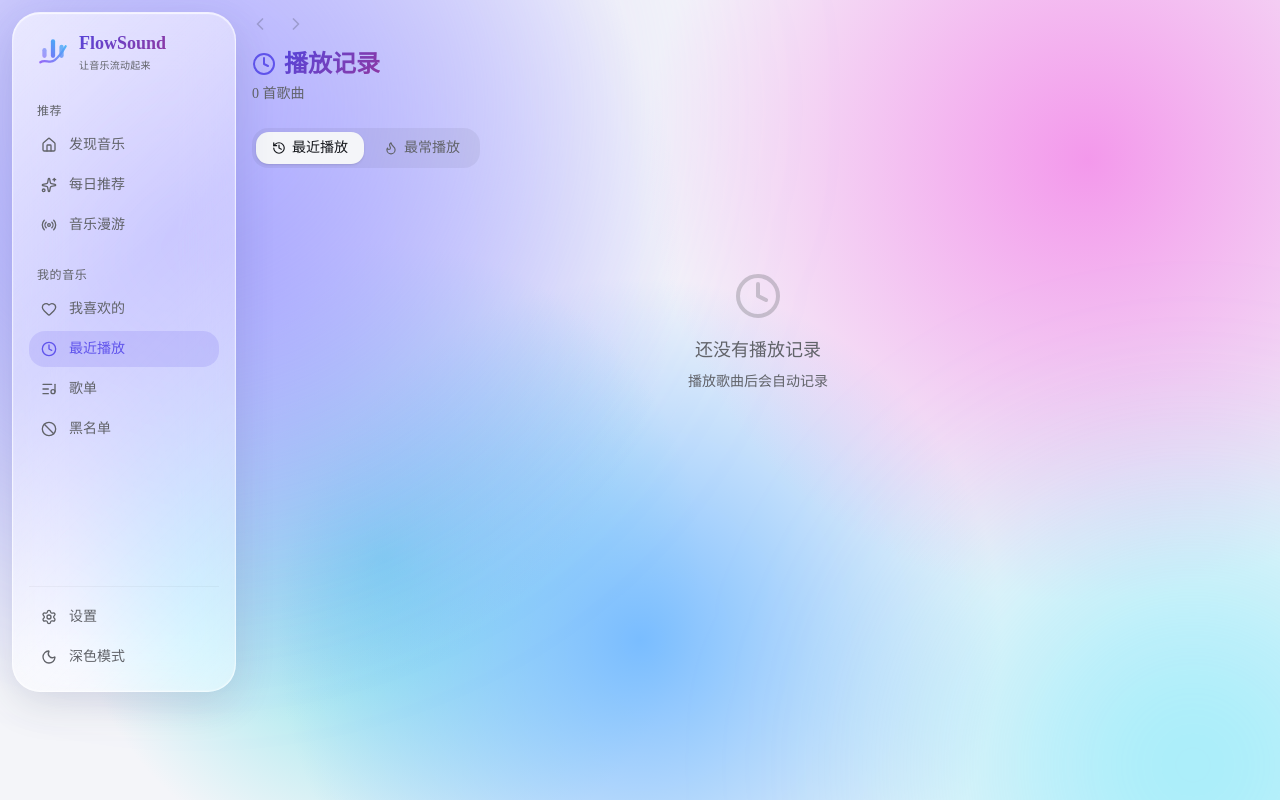
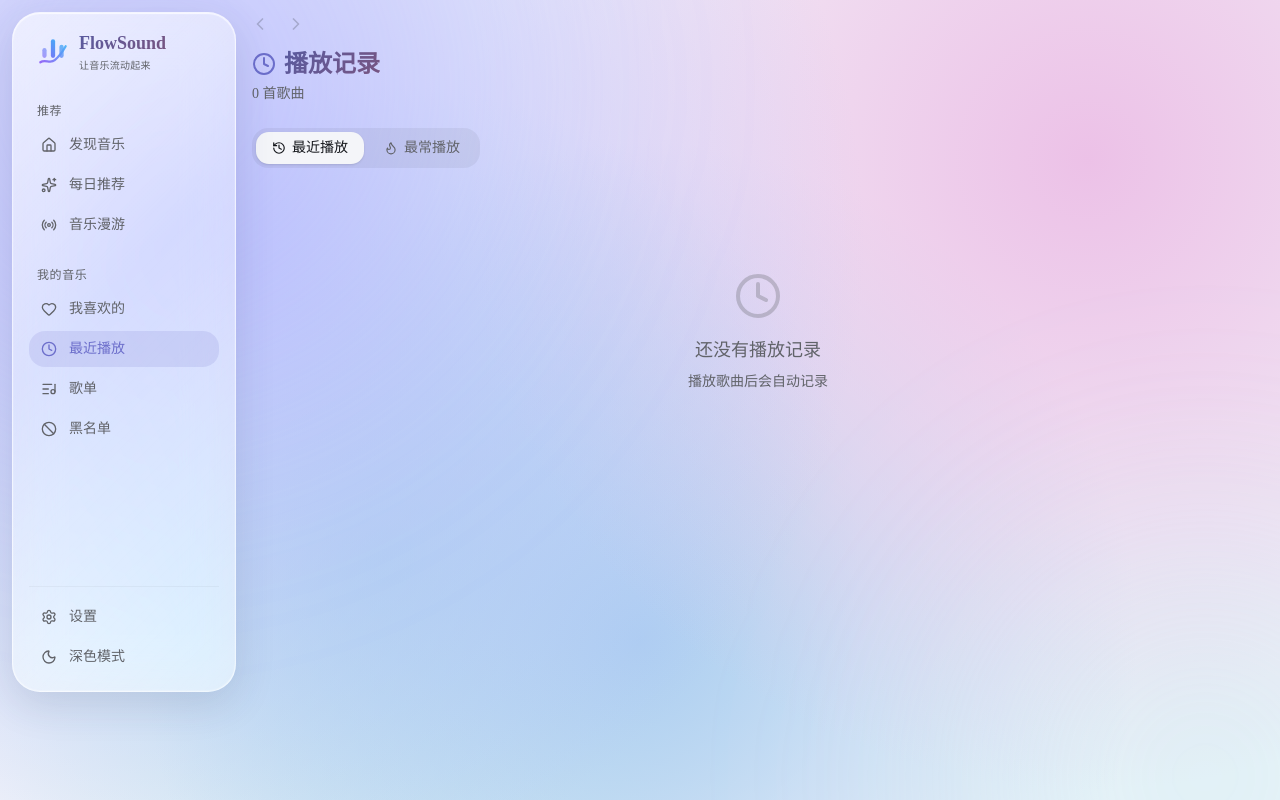
Before and after one commit to SWG92/flowsound, a Next.js app: page /history in a window 1280 px wide. Built offline with nearby package versions, Linux system fonts and the light colour scheme; no server answers.

Commit message:
ui: 全局氛围转向舒缓——主色/光斑/渐变降饱和、动效去弹簧过冲、节奏放缓（令牌层统一调整，可单提交回退）

```diff
--- a/src/app/globals.css
+++ b/src/app/globals.css
@@ -58,7 +58,7 @@
   --card-foreground: oklch(0.2 0.01 270);
   --popover: oklch(1 0 0 / 0.8);
   --popover-foreground: oklch(0.2 0.01 270);
-  --primary: oklch(0.55 0.22 280);
+  --primary: oklch(0.58 0.14 280);
   --primary-foreground: oklch(1 0 0);
   --secondary: oklch(0.95 0.005 270);
   --secondary-foreground: oklch(0.3 0.01 270);
@@ -69,7 +69,7 @@
   --destructive: oklch(0.6 0.2 25);
   --border: oklch(0 0 0 / 8%);
   --input: oklch(0 0 0 / 6%);
-  --ring: oklch(0.55 0.22 280);
+  --ring: oklch(0.58 0.14 280);
   --chart-1: oklch(0.7 0.2 280);
   --chart-2: oklch(0.65 0.2 320);
   --chart-3: oklch(0.6 0.15 250);
@@ -78,12 +78,12 @@
   --radius: 1rem;
   --sidebar: oklch(1 0 0 / 0.5);
   --sidebar-foreground: oklch(0.2 0.01 270);
-  --sidebar-primary: oklch(0.55 0.22 280);
+  --sidebar-primary: oklch(0.58 0.14 280);
   --sidebar-primary-foreground: oklch(1 0 0);
   --sidebar-accent: oklch(0.93 0.01 270);
   --sidebar-accent-foreground: oklch(0.2 0.01 270);
   --sidebar-border: oklch(0 0 0 / 6%);
-  --sidebar-ring: oklch(0.55 0.22 280);
+  --sidebar-ring: oklch(0.58 0.14 280);
 }
 
 @layer base {
@@ -106,7 +106,7 @@
   --card-foreground: oklch(0.92 0.005 270);
   --popover: oklch(0.18 0.005 270 / 0.9);
   --popover-foreground: oklch(0.92 0.005 270);
-  --primary: oklch(0.65 0.22 280);
+  --primary: oklch(0.68 0.13 280);
   --primary-foreground: oklch(1 0 0);
   --secondary: oklch(0.22 0.005 270);
   --secondary-foreground: oklch(0.9 0.005 270);
@@ -117,7 +117,7 @@
   --destructive: oklch(0.5 0.2 25);
   --border: oklch(1 0 0 / 10%);
   --input: oklch(1 0 0 / 8%);
-  --ring: oklch(0.65 0.22 280);
+  --ring: oklch(0.68 0.13 280);
   --chart-1: oklch(0.7 0.2 280);
   --chart-2: oklch(0.65 0.2 320);
   --chart-3: oklch(0.6 0.15 250);
@@ -125,12 +125,12 @@
   --chart-5: oklch(0.5 0.12 160);
   --sidebar: oklch(0.18 0.005 270 / 0.6);
   --sidebar-foreground: oklch(0.92 0.005 270);
-  --sidebar-primary: oklch(0.65 0.22 280);
+  --sidebar-primary: oklch(0.68 0.13 280);
   --sidebar-primary-foreground: oklch(1 0 0);
   --sidebar-accent: oklch(0.22 0.01 270);
   --sidebar-accent-foreground: oklch(0.92 0.005 270);
   --sidebar-border: oklch(1 0 0 / 8%);
-  --sidebar-ring: oklch(0.65 0.22 280);
+  --sidebar-ring: oklch(0.68 0.13 280);
 }
 
 /* ===== Liquid Glass 液态玻璃材质系统 =====
@@ -168,30 +168,30 @@ body::before {
   height: 65vmax;
   left: -12vmax;
   top: -18vmax;
-  animation: liquid-drift-a 32s ease-in-out infinite;
+  animation: liquid-drift-a 52s ease-in-out infinite;
 }
 body::after {
   width: 55vmax;
   height: 55vmax;
   right: -15vmax;
   bottom: -20vmax;
-  animation: liquid-drift-b 38s ease-in-out infinite;
+  animation: liquid-drift-b 60s ease-in-out infinite;
 }
 
 /* 浅色光斑 */
 body::before {
-  background: radial-gradient(circle at 40% 40%, oklch(0.82 0.16 285 / 0.75), transparent 65%);
+  background: radial-gradient(circle at 40% 40%, oklch(0.85 0.09 285 / 0.4), transparent 65%);
 }
 body::after {
-  background: radial-gradient(circle at 55% 55%, oklch(0.85 0.13 210 / 0.6), transparent 65%);
+  background: radial-gradient(circle at 55% 55%, oklch(0.87 0.07 210 / 0.3), transparent 65%);
 }
 
 /* 深色光斑：更饱和、更暗，让深色玻璃有折射内容 */
 .dark body::before {
-  background: radial-gradient(circle at 40% 40%, oklch(0.42 0.2 285 / 0.55), transparent 65%);
+  background: radial-gradient(circle at 40% 40%, oklch(0.42 0.12 285 / 0.32), transparent 65%);
 }
 .dark body::after {
-  background: radial-gradient(circle at 55% 55%, oklch(0.38 0.15 215 / 0.5), transparent 65%);
+  background: radial-gradient(circle at 55% 55%, oklch(0.38 0.09 215 / 0.28), transparent 65%);
 }
 
 /* ===== 液态玻璃面板（浅色为默认，深色在 .dark 下覆盖） ===== */
@@ -327,7 +327,7 @@ body::after {
 }
 
 .dark .gradient-text {
-  background: linear-gradient(135deg, oklch(0.7 0.22 280), oklch(0.7 0.18 320));
+  background: linear-gradient(135deg, oklch(0.72 0.12 280), oklch(0.72 0.09 320));
   -webkit-background-clip: text;
   -webkit-text-fill-color: transparent;
   background-clip: text;
@@ -348,7 +348,7 @@ body::after {
 
 /* 深色歌词 */
 .dark .lyric-active {
-  color: oklch(0.75 0.25 280);
+  color: oklch(0.72 0.13 280);
 }
 
 .dark .lyric-inactive {
@@ -358,25 +358,25 @@ body::after {
 /* 深色 EQ 条（同样支持 --eq-bar-color 覆盖为专辑主色；此规则优先级高于
    .eq-bar，之前写死颜色导致深色主题下主色变量失效） */
 .dark .eq-bar {
-  background: var(--eq-bar-color, oklch(0.7 0.25 280));
+  background: var(--eq-bar-color, oklch(0.72 0.13 280));
 }
 
 /* （毛玻璃材质已升级为 Liquid Glass，见文件头部的材质系统） */
 
-/* 渐变背景 - 鲜艳色彩，让毛玻璃有东西可以透 */
+/* 渐变背景 - 柔和淡彩，给玻璃一点可透的层次但不抢注意力 */
 .bg-gradient-main {
   background:
-    radial-gradient(circle at 15% 30%, oklch(0.75 0.18 280), transparent 40%),
-    radial-gradient(circle at 85% 20%, oklch(0.8 0.15 330), transparent 35%),
-    radial-gradient(circle at 50% 80%, oklch(0.78 0.12 250), transparent 40%),
-    radial-gradient(circle at 30% 70%, oklch(0.85 0.1 200), transparent 30%),
+    radial-gradient(circle at 15% 30%, oklch(0.82 0.09 280), transparent 55%),
+    radial-gradient(circle at 85% 20%, oklch(0.86 0.07 330), transparent 50%),
+    radial-gradient(circle at 50% 80%, oklch(0.84 0.06 250), transparent 55%),
+    radial-gradient(circle at 30% 70%, oklch(0.89 0.05 200), transparent 45%),
     oklch(0.97 0.005 270);
   background-attachment: fixed;
 }
 
 /* 渐变文字 */
 .gradient-text {
-  background: linear-gradient(135deg, oklch(0.5 0.22 280), oklch(0.5 0.18 320));
+  background: linear-gradient(135deg, oklch(0.5 0.11 280), oklch(0.5 0.08 320));
   -webkit-background-clip: text;
   -webkit-text-fill-color: transparent;
   background-clip: text;
@@ -384,7 +384,7 @@ body::after {
 
 /* 歌词高亮（字号/字重由组件的 Tailwind 类控制，避免这里的规则覆盖工具类） */
 .lyric-active {
-  color: oklch(0.75 0.25 280);
+  color: oklch(0.72 0.13 280);
   transition: all 0.3s ease;
 }
 
@@ -411,9 +411,9 @@ body::after {
   background: oklch(0 0 0 / 0.25);
 }
 
-/* 歌曲行 hover */
+/* 歌曲行 hover（舒缓：更长的过渡让高亮"浮"上来而不是"跳"上来） */
 .song-row {
-  transition: background 0.15s ease;
+  transition: background 0.3s ease;
 }
 
 .song-row:hover {
@@ -457,12 +457,12 @@ button:not(:disabled),
 a,
 .song-row {
   transition:
-    transform 0.38s cubic-bezier(0.16, 1.6, 0.3, 1),
-    background-color 0.15s ease,
-    border-color 0.15s ease,
-    box-shadow 0.18s ease,
-    filter 0.15s ease,
-    color 0.15s ease;
+    transform 0.3s cubic-bezier(0.22, 1, 0.36, 1),
+    background-color 0.25s ease,
+    border-color 0.25s ease,
+    box-shadow 0.25s ease,
+    filter 0.25s ease,
+    color 0.25s ease;
 }
 
 button:not(:disabled):active,
@@ -482,8 +482,8 @@ a:active {
 /* 弹窗进出改用弹性曲线（覆盖默认的线性时长） */
 [data-slot="dialog-content"],
 [data-slot="dialog-overlay"] {
-  animation-duration: 0.5s;
-  animation-timing-function: cubic-bezier(0.26, 1.7, 0.32, 1);
+  animation-duration: 0.45s;
+  animation-timing-function: cubic-bezier(0.22, 1, 0.36, 1);
 }
 
 [data-slot="dialog-content"][data-closed] {
@@ -496,7 +496,7 @@ a:active {
   animation: 0.22s cubic-bezier(0.3, 0, 0.4, 1) both fade-out-slide;
 }
 ::view-transition-new(root) {
-  animation: 0.45s cubic-bezier(0.2, 1.55, 0.32, 1) both fade-in-slide;
+  animation: 0.4s cubic-bezier(0.22, 1, 0.36, 1) both fade-in-slide;
 }
 
 @keyframes fade-out-slide {
@@ -522,12 +522,12 @@ a:active {
 
 /* 播放动画（--glow-color 可被容器覆盖为专辑主色，默认主题紫） */
 @keyframes pulse-glow {
-  0%, 100% { box-shadow: 0 0 15px color-mix(in srgb, var(--glow-color, oklch(0.65 0.25 280)) 30%, transparent); }
-  50% { box-shadow: 0 0 25px color-mix(in srgb, var(--glow-color, oklch(0.65 0.25 280)) 50%, transparent); }
+  0%, 100% { box-shadow: 0 0 15px color-mix(in srgb, var(--glow-color, oklch(0.66 0.13 280)) 30%, transparent); }
+  50% { box-shadow: 0 0 25px color-mix(in srgb, var(--glow-color, oklch(0.66 0.13 280)) 50%, transparent); }
 }
 
 .playing-glow {
-  animation: pulse-glow 2s ease-in-out infinite;
+  animation: pulse-glow 2.8s ease-in-out infinite;
 }
 
 /* 音乐波纹动画 */
@@ -541,7 +541,7 @@ a:active {
   display: inline-block;
   width: 3px;
   /* 容器可设 --eq-bar-color 覆盖（如全屏页队列浮层用专辑主色） */
-  background: var(--eq-bar-color, oklch(0.65 0.25 280));
+  background: var(--eq-bar-color, oklch(0.66 0.13 280));
   border-radius: 2px;
   margin: 0 1px;
   vertical-align: bottom;
```
